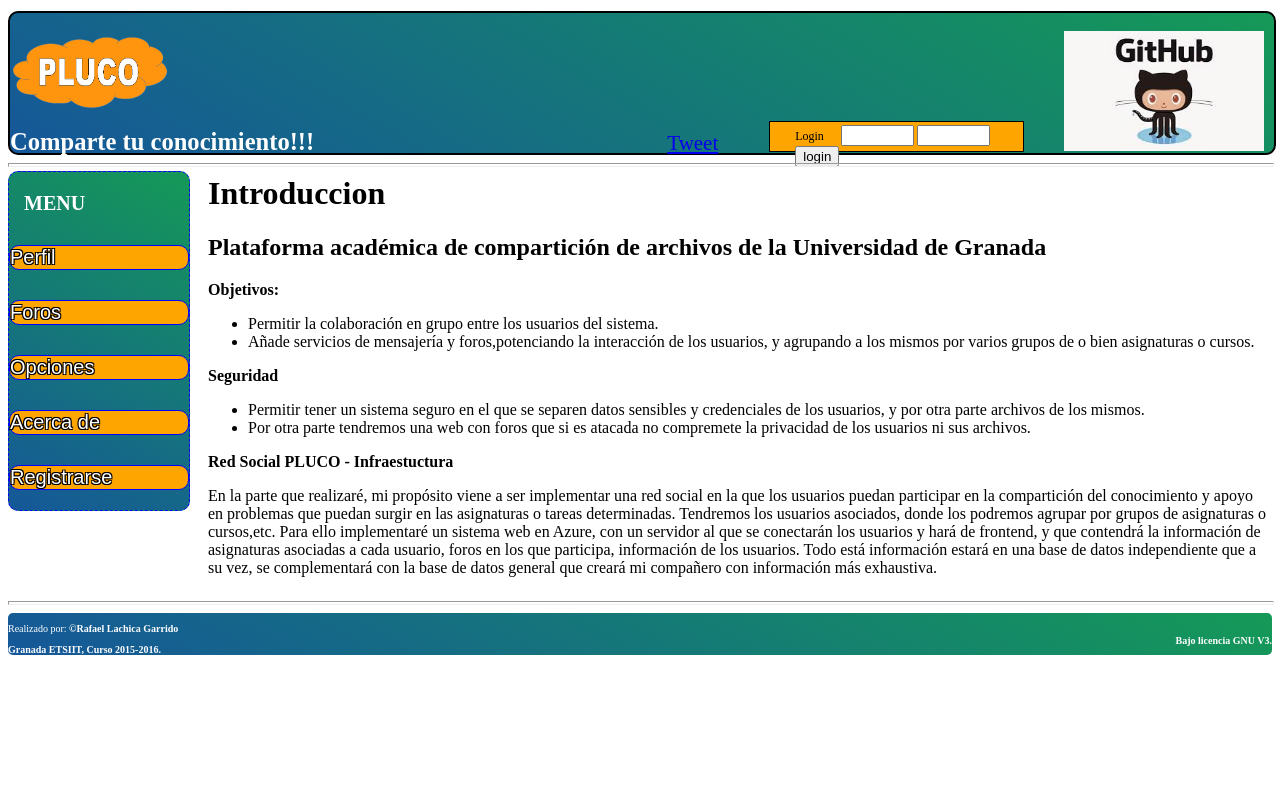
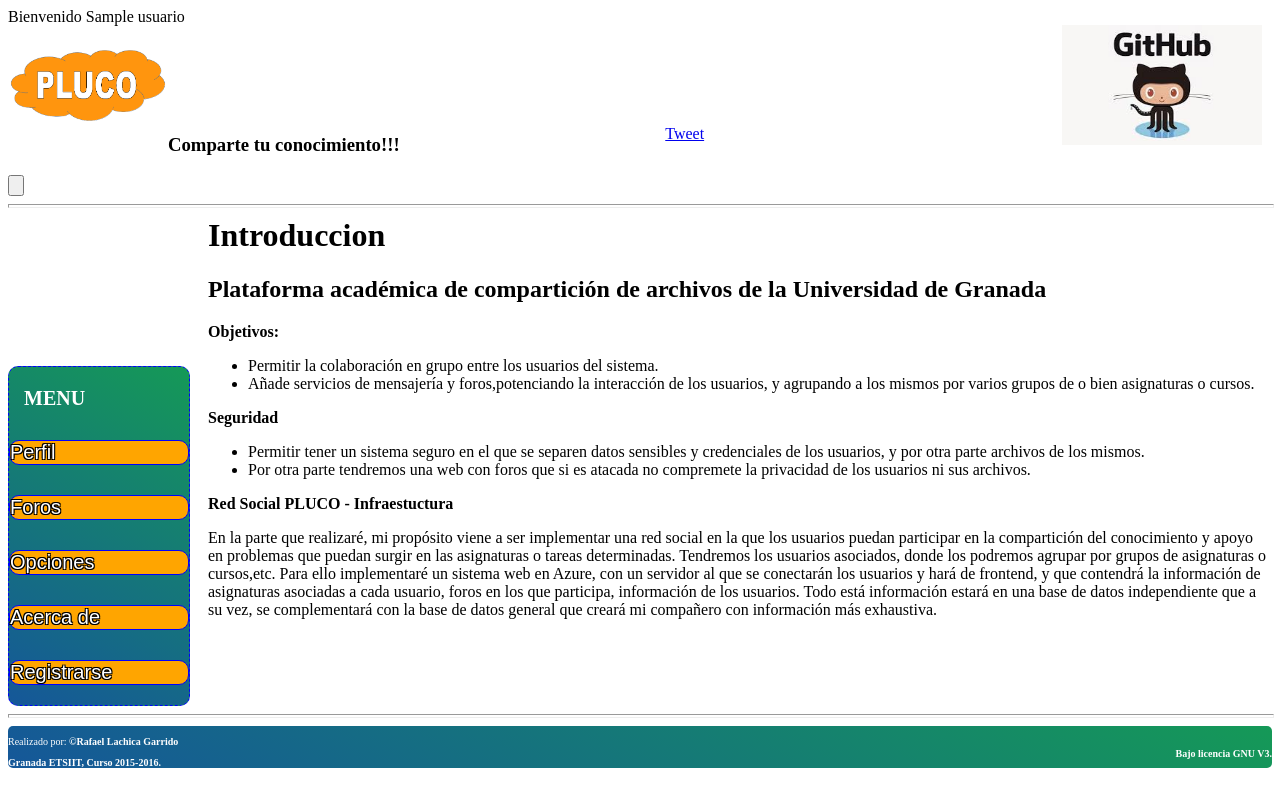
Before and after one commit to rafaellg8/DAI_PLUCO, a Flask app: template DAI_P3/templates/principal.html in a window 1280 px wide. Run offline with Flask 2, Linux system fonts and the light colour scheme; the template is opened without the code that fills it: most values are stand-ins (such as "Sample title", 1, 10 or a date in 2020); some libraries are stand-ins or nearby versions.

Commit message:
Ultimos cambios

```diff
--- a/DAI_P3/index.py
+++ b/DAI_P3/index.py
@@ -19,6 +19,7 @@ from flask import request
 from flask import Flask
 from wtforms import form, Form
 import random
+import shelve
 from registration import RegistrationForm
 app = Flask(__name__)
 
@@ -32,7 +33,7 @@ Llama a render template y crea el archivo index a traves del template.
 def index():
     url_for('static',filename='style.css')
     url_for('static',filename='principal.html')
-    return render_template('principal.html')
+    return render_template('principal.html',usuario = None)
 
     #devuelve la pagina hola.html, y le pasa como parametro el nombre de usuario
 @app.route('/user/<user>')
@@ -49,7 +50,7 @@ Sino, ofrece la pagina de registros
 def register():
     form = RegistrationForm(request.form)
     if request.method == 'POST' and form.validate():
-            return ('¡ Registro correcto!' % form.username.data)
+            return render_template('principal.html',usuario=form.username.data)
 
     return render_template('register.html',form=form)
 
--- a/DAI_P3/static/style.css
+++ b/DAI_P3/static/style.css
@@ -79,7 +79,7 @@ border-radius: 10px;
 border: dashed 1px blue;
 margin-top: 150px;
 /*Hacemos que el menu lateral se desplaze*/
-position: fixed;
+position: inherit;
 margin-bottom: 10px .footer;
 }
 body{
@@ -100,8 +100,3 @@ border-radius: 5px;
 width: 100%;
 color: white;
 }
-
-dd{
-      float: left;
-      margin-left: 10px;
-}
--- a/DAI_P3/templates/index.html
+++ b/DAI_P3/templates/index.html
@@ -1,12 +1,15 @@
 <!DOCTYPE html>
 <html>
-      <head>{% block cabecera %}
+      {% block cabecera %}
+      <head>
             <link rel="stylesheet" href="/static/style.css"/>
             <title>PLUCO - {% block title %}{% endblock %}</title>
+      </head>
       {% endblock %}
-</head>
 <body>
-      <header class="encabezadoTitulo">{% block encabezado %}
+      {% block encabezado %}
+      <header class="encabezadoTitulo">
+            {% block logos%}
             <div>
                   <a href="/" alt="index">
                         <img src="/static/images/logo.png" width="160px" height="110" style="float: left;">
@@ -19,6 +22,9 @@
                   <a href="https://twitter.com/share" class="twitter-share-button" data-url="https://github.com/rafaellg8/IV-PLUCO-RLG" data-text="PLUCO - Comprate conocimiento" data-hashtags="ETSIIT">Tweet</a>
                   <script>!function(d,s,id){var js,fjs=d.getElementsByTagName(s)[0],p=/^http:/.test(d.location)?'http':'https';if(!d.getElementById(id)){js=d.createElement(s);js.id=id;js.src=p+'://platform.twitter.com/widgets.js';fjs.parentNode.insertBefore(js,fjs);}}(document, 'script', 'twitter-wjs');</script>
             </div>
+            {% endblock %}
+
+            {% block loginUsuario %}
             <div class="login">
                   <form action="index.html" method="post" style="margin-top: 3px;margin-left: 25px;">
                         Login
@@ -27,6 +33,15 @@
                         <input value="login" type="button" font-size="4px"></input>
                   </form>
             </div>
+            {% endblock %}
+
+            {% block logout %}
+            <div class="logout">
+                <input type="button" name="logout" font-size="4px"></iput>
+            </div>
+            {% endblock %}
+
+            {% block github %}
             <div>
                   <a href="https://github.com/rafaellg8/IV-PLUCO-RLG" alt="PLUCO-RLG">
                         <img src="/static/images/github.jpeg" width="200px" height="120px" style="float: right;
@@ -34,8 +49,9 @@
                         margin-right: 10px">
                   </a>
             </div>
-      {% endblock %}
+            {% endblock %}
 </header>
+{% endblock %}
 <hr>{% block br %}{%endblock%}
       <nav class="menuLateral">  {% block menu %}
             <ul>
--- a/DAI_P3/templates/principal.html
+++ b/DAI_P3/templates/principal.html
@@ -2,12 +2,31 @@
 {% block cabecera %}
   {{ super() }}
      <style type="text/css">
-    {% block title %}Principal{% endblock %}
+    {% block title %}
+    {% if usuario %}
+     {{usuario}}
+    {%else%}
+      Principal
+    {% endif %}
+    {% endblock %}
     </style>
 {% endblock %}
 
     {% block encabezado %}
+    {% if usuario %}
+        Bienvenido {{usuario}}
+        {% block logos %}
+          {{super()}}
+        {% endblock %}
+        {% block github %}
+          {{super()}}
+        {% endblock %}
+        {% block logout %}
+          {{super()}}
+        {% endblock %}
+    {% else %}
       {{super()}}
+    {% endif %}
     {% endblock %}
 
       {% block br %}{% endblock %}
```
Also changed, not shown: DAI_P3/registration.py (+8 -11 lines), DAI_P3/templates/register.html (+20 -6 lines), 3 other files.
